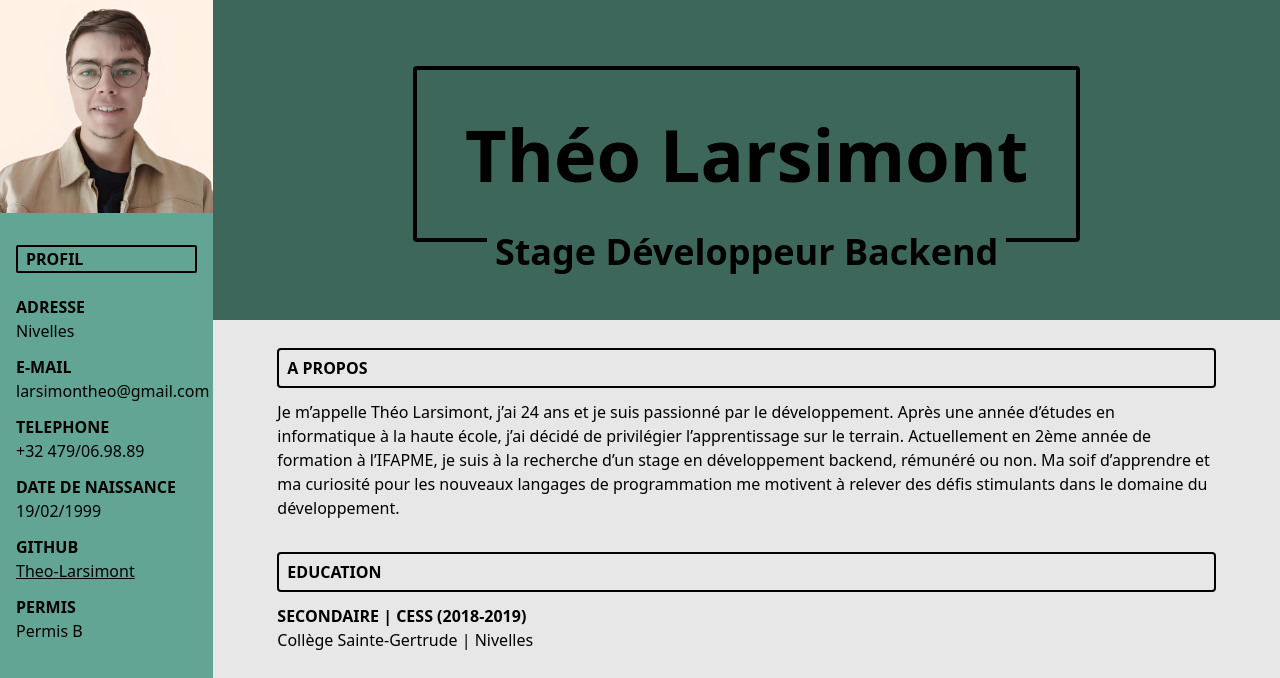
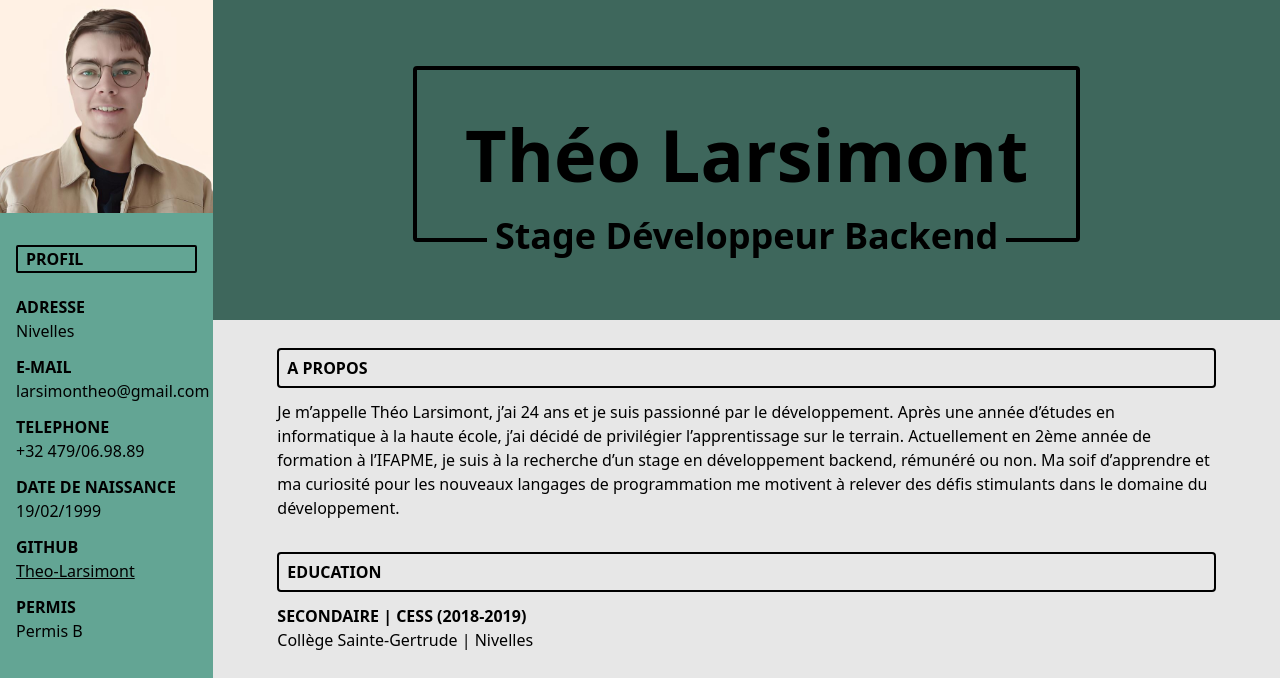
Before and after one commit to Theo-Larsimont/cv, a website built with webpack: page index.html in a window 1280 px wide. Shown: the top 678 px of the page. Built offline with nearby package versions, Linux system fonts and the light colour scheme.

Commit message:
ajustement Titre

```diff
--- a/index.html
+++ b/index.html
@@ -131,7 +131,7 @@
   <div class="col-span-5 bg-main">
     <div id="titre"  class="relative h-80 p-16 bg-title flex justify-center items-center flex-col">
       <h1 class="mb-3 p-12 text-7xl font-bold border-4 border-black rounded ">Théo Larsimont</h1>
-      <h2 class="absolute bottom-12 px-2 bg-title text-4xl font-semibold">Stage Développeur Backend</h2>
+      <h2 class="absolute bottom-16 px-2 bg-title text-4xl font-semibold">Stage Développeur Backend</h2>
     </div>
     <div id="presentation" class="py-4 px-16">
       <h2 class="my-3 py-1.5 pl-2 font-bold border-2 border-black rounded">A PROPOS</h2>
```
Also changed, not shown: css/output.css.
